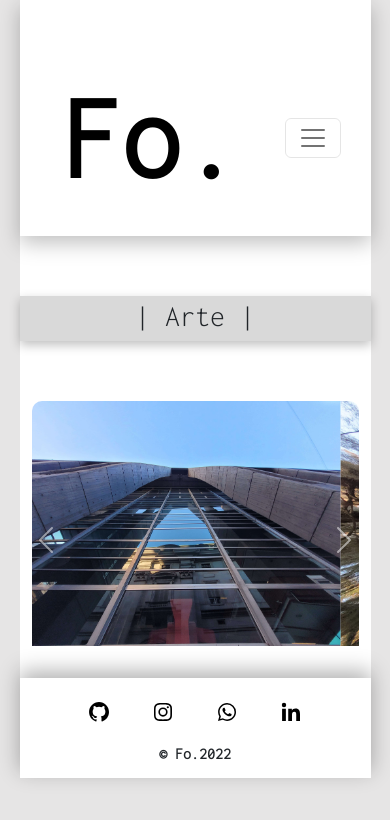
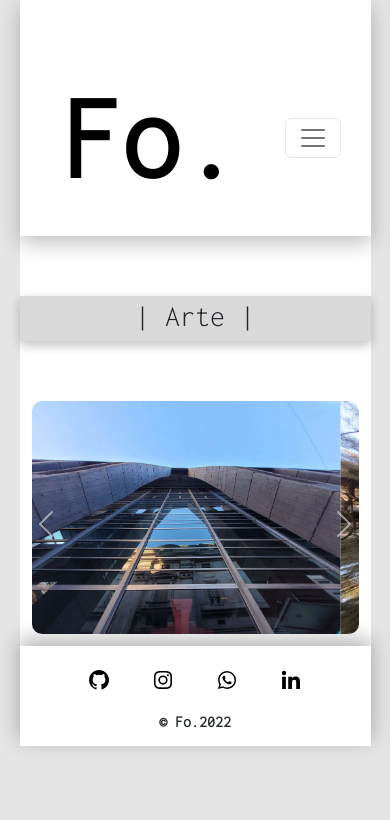
Before and after one commit to jesusre890/Fo, a website: page index.html in a window 390 px wide. Drawn offline with nearby package versions, Linux system fonts and the light colour scheme.

Commit message:
arregle el main del index

```diff
--- a/scss/base/_index.scss
+++ b/scss/base/_index.scss
@@ -84,8 +84,8 @@
                         object-fit: cover;
                         object-position: center;
                         .carousel-item{
-                            height: 100%;
-                            margin-bottom: 2rem;
+                            object-fit: cover;
+                            object-position: center;
                         }
                     }
                 }
```
Also changed, not shown: css/style.css.
